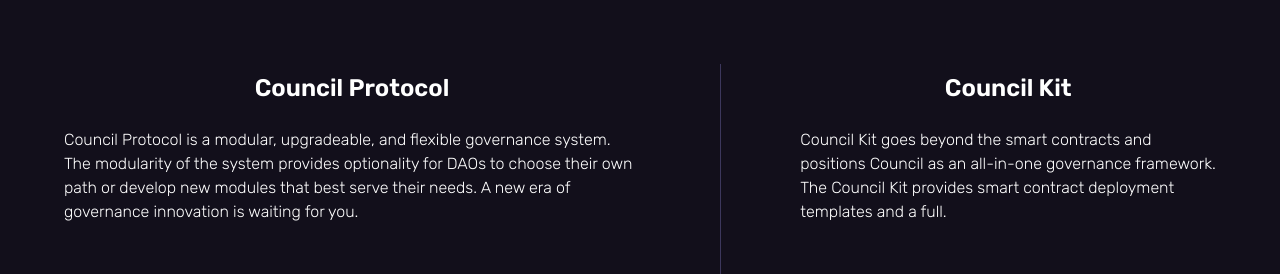
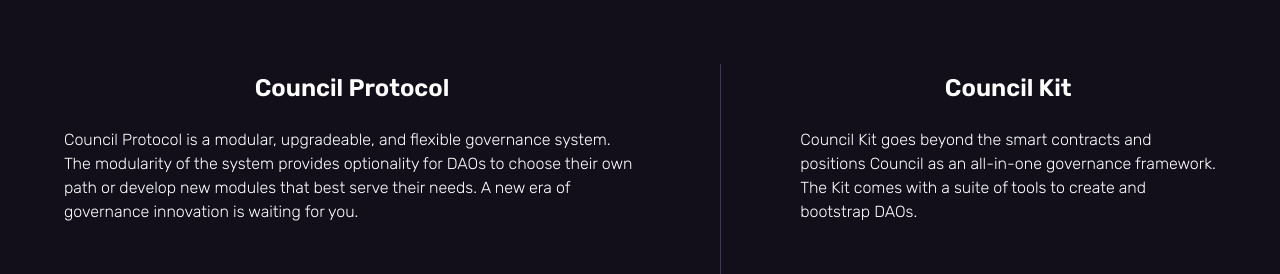
Before and after one commit to delvtech/council-kit, a React (Vite) app in the folder apps/landing-page/: page / in a window 1280 px wide. Shown: the part 1220-1494 px from the top of the page. Built offline with nearby package versions, Linux system fonts and the light colour scheme; the HTML template or start-up script is replaced by a standard one.

Commit message:
Landing page copy updates (#278)
* copy updates

* more copy and join us cta

* misc landing page copy

```diff
--- a/apps/landing-page/src/App.tsx
+++ b/apps/landing-page/src/App.tsx
@@ -150,8 +150,8 @@ function App(): ReactElement {
                   <h3 className="text-2xl font-semibold">Council Kit</h3>
                   <p>
                     Council Kit goes beyond the smart contracts and positions
-                    Council as an all-in-one governance framework. The Council
-                    Kit provides smart contract deployment templates and a full.
+                    Council as an all-in-one governance framework. The Kit comes
+                    with a suite of tools to create and bootstrap DAOs.
                   </p>
                 </div>
 
```
